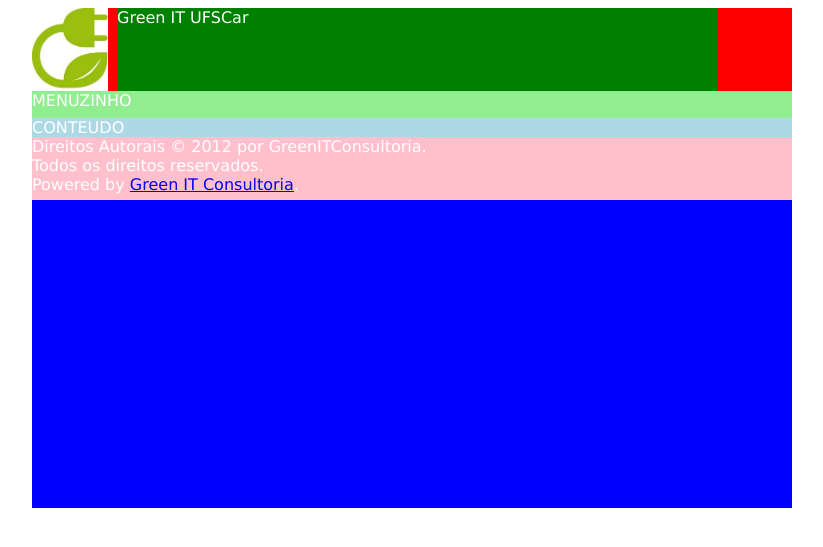
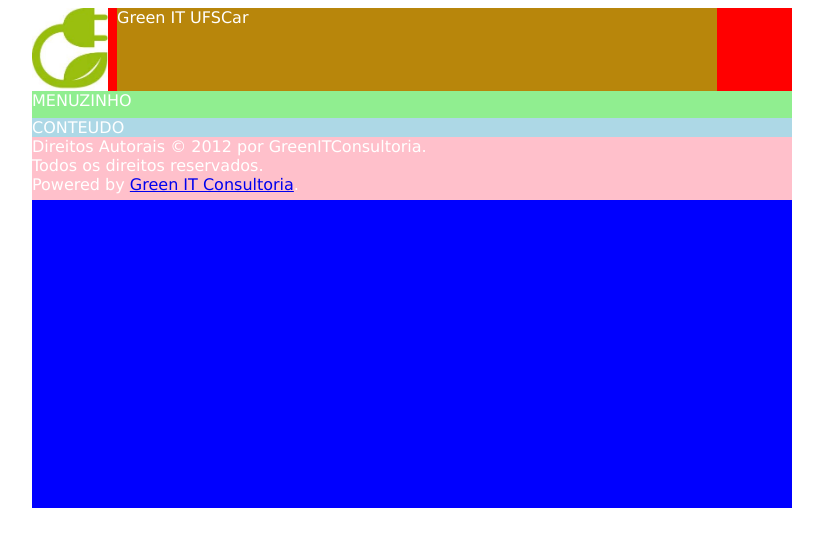
Before and after one commit to fguiraldelli/greenit, a PHP site: page / in a window 1280 px wide. Shown: the top 547 px of the page, without its empty margins (228-1051 px from the left). Run offline with PHP 8.4, Linux system fonts and the light colour scheme.

Commit message:
mudei a cor de green para "vara dourada escura" em homenagem ao PATO!!!

```diff
--- a/padrao.css
+++ b/padrao.css
@@ -23,7 +23,7 @@ div.titulo{
         margin-left: 85px;
 	height: 83px;
         width: 600px;
-	background-color: green;
+	background-color: darkgoldenrod;
 }
 div.menu{
 	position: relative;
```
